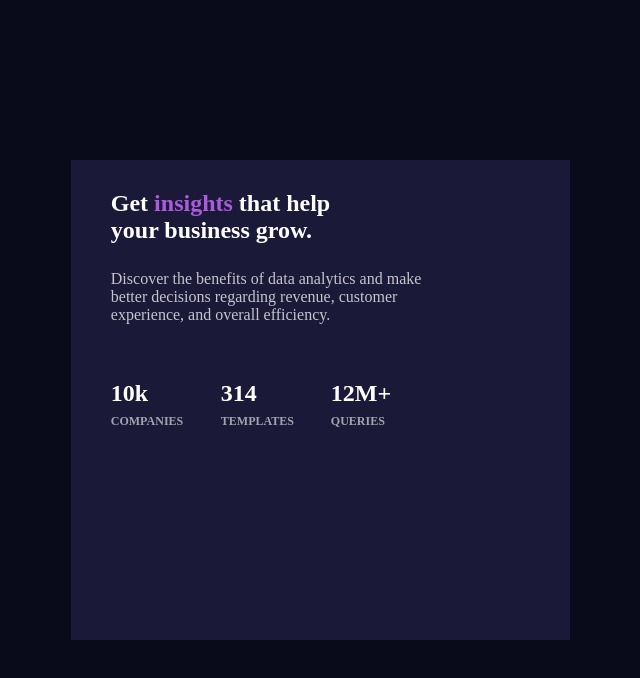
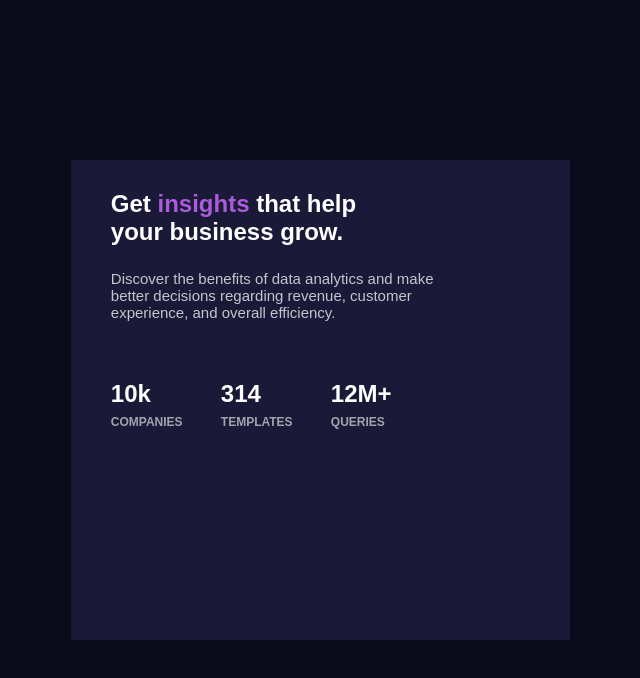
Before and after one commit to shubhamiitr2/stats-preview-card-component-main, a plain HTML site: page index.html in a window 1280 px wide. Shown: the whole page, without its empty margins (70-710 px from the left). Drawn offline with Linux system fonts and the light colour scheme.

Commit message:
Update main.css

```diff
--- a/main.css
+++ b/main.css
@@ -34,6 +34,7 @@
 .head {
   height: 80px;
   margin-top: 30px;
+  font-family: 'Red Hat Display', sans-serif;
 }
 
 .tile1 h2 {
@@ -43,6 +44,8 @@
 .tile1 p {
   color: hsla(0, 0%, 100%, 0.75);
   height: 110px;
+  font-family: 'Red Hat Display', sans-serif;
+  font-size:15px;
 }
 
 /* .tile2 img {
@@ -52,7 +55,7 @@
 } */
 
 .tile2{
-  background-image:linear-gradient(rgba(176, 110, 218, 0.7),rgba(176, 110, 218, 0.7)), url('image-header-desktop.jpg');
+  background-image:linear-gradient(rgba(176, 110, 218, 0.7),rgba(176, 110, 218, 0.7)), url('images\image-header-desktop.jpg');
   background-color:
 }
 
@@ -64,7 +67,12 @@
 .num h4 {
   padding-top: 7px;
   font-size: 12px;
+  font-family: 'Red Hat Display', sans-serif;
 }
+.num h2{
+  font-family: 'Red Hat Display', sans-serif;
+}
+
 
 #sp {
   color: hsl(277, 64%, 61%);
```
